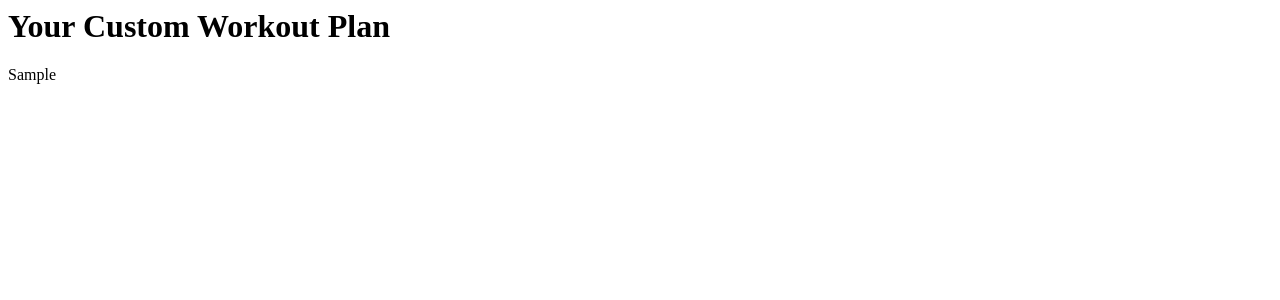
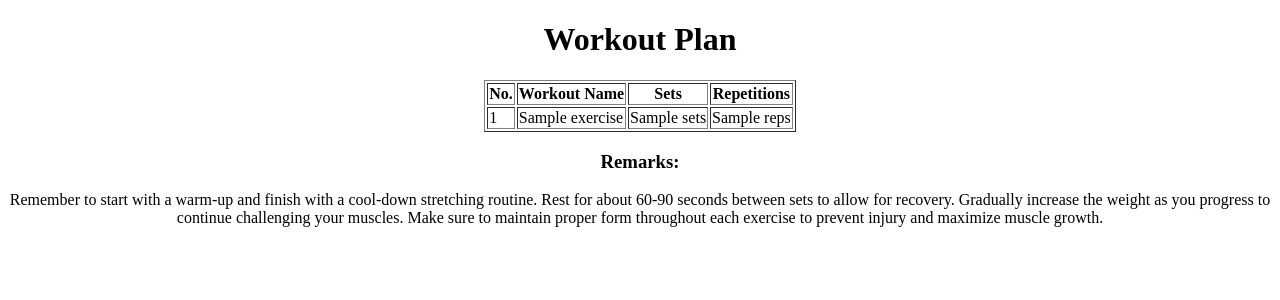
Before and after one commit to brian-mak/sse_project2, a Flask app: template api/templates/custom_workout_plan.html in a window 1280 px wide. Shown: the top 300 px of the page. Run offline with Flask 3, Linux system fonts and the light colour scheme; the template is opened without the code that fills it: most values are stand-ins (such as "Sample title", 1, 10 or a date in 2020).

Commit message:
FEAT BL add feature to generate customised workout - half done

```diff
--- a/api/app.py
+++ b/api/app.py
@@ -3,6 +3,8 @@ import requests
 from dotenv import find_dotenv, load_dotenv
 from os import environ as env
 import os
+import openai
+import re
 from googleapiclient.discovery import build
 
 import find_partner, authentication
@@ -19,6 +21,9 @@ app.register_blueprint(db_bp, url_prefix='/db')
 
 def get_rapid_api_key():
     return os.environ.get('RAPID_API_KEY')
+
+def get_openai_api_key():
+    return os.environ.get('OPENAI_KEY')
 
 
 def fetch_exercises(target_muscle_groups, available_equipment):
@@ -236,6 +241,167 @@ def search_youtube():
         return jsonify({'error': 'No videos found'}), 404
 
 
+def generate_workout_plan():
+    api_key = get_openai_api_key()
+
+    # Example of fetching user preferences and saved exercises
+    # preferences = get_user_preferences(user_id)
+    # saved_exercises = get_saved_exercises(user_id)
+
+    # # Constructing the prompt
+    # prompt = f"Create a workout plan for the following preferences: Fitness Goal: {preferences['fitness_goal']}, Target Muscle Group: {preferences['target_muscle_group']}, Fitness Level: {preferences['fitness_level']}, Preferred Workout Duration: {preferences['preferred_workout_duration']} minutes. Include {preferences['no_of_exercises']} of these exercises: {', '.join([exercise['name'] for exercise in saved_exercises])}."
+
+    # prompt = f"Create a workout plan for the following preferences: Fitness Goal: Weight Gain, Target Muscle Group: Upper Body, Fitness Level: Beginner, Preferred Workout Duration: 60 minutes. Include {preferences['no_of_exercises']} of these exercises: 45° Side Bend, Air Bike, Barbell Bench Front Squat, Barbell Bent Over Row, Barbell Deadlift, Barbell Decline Bent Arm Pullover, Barbell Decline Wide-grip Pullover, Barbell Front Raise, Barbell Seated Behind Head Military Press, Dumbbell Around Pullover, Dumbbell Bench Press, Deep Push Up, Barbell Floor Calf Raise."
+
+    openai.api_key = api_key
+
+    response = openai.ChatCompletion.create(
+    model="gpt-3.5-turbo",
+    messages=[
+        {
+        "role": "system",
+        "content": "Answer in a consistent style."
+        },
+        {
+        "role": "user",
+        "content": "\"Create a workout plan for the following preferences: Fitness Goal: Weight Gain, Target Muscle Group: Upper Body, Fitness Level: Beginner, Preferred Workout Duration: 60 minutes. Include only 5 exercises from this list: 45° Side Bend, Air Bike, Barbell Bench Front Squat, Barbell Bent Over Row, Barbell Deadlift, Barbell Decline Bent Arm Pullover, Barbell Decline Wide-grip Pullover, Barbell Front Raise, Barbell Seated Behind Head Military Press, Dumbbell Around Pullover, Dumbbell Bench Press, Deep Push Up, Barbell Floor Calf Raise.\""
+        }
+    ],
+    temperature=0.2,
+    max_tokens=256,
+    top_p=1,
+    frequency_penalty=0,
+    presence_penalty=0
+    )
+
+    # response = openai.Completion.create(
+    #     engine="gpt-3.5-turbo-instruct",
+    #     prompt=prompt,
+    #     temperature=0.7,
+    #     max_tokens=500,
+    #     top_p=1.0,
+    #     frequency_penalty=0.0,
+    #     presence_penalty=0.0
+    # )
+
+    print(response)
+
+    # if response.choices:
+    #     response_text = response.choices[0]['message']['content'].strip()
+    #     workout_plan = parse_workout_plan(response_text)
+    #     print(jsonify(workout_plan))
+    #     return jsonify(workout_plan)
+    #     # workout_plan = response.choices[0]['message']['content'].strip()
+    # else:
+    #     workout_plan = "No workout plan generated."
+
+    # return workout_plan
+
+    # if response.choices:
+    #     response_text = response.choices[0]['message']['content'].strip()
+    #     # Extract title, exercises, and remarks from response_text
+    #     title, exercises, remarks = parse_workout_plan(response_text)
+    #     return {
+    #         'title': title,
+    #         'exercises': exercises,
+    #         'remarks': remarks
+    #     }
+    # else:
+    #     return "No workout plan generated."
+
+    if response.choices:
+        response_text = response.choices[0]['message']['content'].strip()
+        workouts = parse_workout_plan(response_text)
+        # Depending on your application's needs, you can now return, print, or otherwise use the exercises list
+        print(workouts)  # For debugging
+        return workouts
+    else:
+        return "No workout plan generated."
+
+
+def parse_workout_plan(text):
+    # # Split the response by newlines to separate each exercise
+    # lines = text.strip().split('\n')
+
+    # # Regular expression pattern to identify the exercise and its details
+    # pattern = re.compile(r"(\d+)\.\s+([\w\s]+)\s+-\s+(\d+)\s+sets\sof\s(\d+)\s+reps")
+
+    # # Parse each line with the pattern and convert to a structured format
+    # structured_response = []
+    # for line in lines:
+    #     match = pattern.match(line)
+    #     if match:
+    #         structured_response.append({
+    #             'number': match.group(1),
+    #             'exercise': match.group(2),
+    #             'sets': match.group(3),
+    #             'reps': match.group(4)
+    #         })
+
+    # return structured_response
+
+    # # Split the response to separate title, exercises, and remarks
+    # parts = text.split('\n\n')
+    # title = parts[0]
+    # exercises_text = parts[1]
+    # remarks = parts[-1]
+
+    # # Regular expression pattern to identify the exercise and its details
+    # pattern = re.compile(r"(\d+)\.\s+([\w\s]+):\s+(\d+)\s+sets\sx\s(\d+)\s+reps")
+
+    # # Parse each exercise with the pattern and convert to a structured format
+    # exercises = []
+    # for line in exercises_text.split('\n'):
+    #     match = pattern.match(line)
+    #     if match:
+    #         exercises.append({
+    #             'number': match.group(1),
+    #             'exercise': match.group(2),
+    #             'sets': match.group(3),
+    #             'reps': match.group(4)
+    #         })
+
+    # return title, exercises, remarks
+
+    # Define a list to hold each exercise's details
+    workouts = []
+
+    # Define a regular expression to match the exercise details
+    # This pattern accounts for variations in the formatting of the exercise details
+    pattern = re.compile(r"\d+\.\s*([\w\s]+)(?:-|:)\s*(\d+)\s*sets\s*x\s*(\d+)\s*reps")
+
+    # Split the text into lines for easier processing
+    lines = text.split('\n')
+
+    # Iterate over each line, trying to match the pattern
+    for line in lines:
+        match = pattern.search(line)
+        if match:
+            # Extract exercise name, sets, and reps from the match
+            exercise = match.group(1).strip()
+            sets = match.group(2).strip()
+            reps = match.group(3).strip()
+
+            # Append a dictionary with the extracted details to the exercises list
+            workouts.append({
+                'exercise': exercise,
+                'sets': sets,
+                'reps': reps
+            })
+
+    return workouts
+
+@app.route('/my_custom_workout_plan')
+def my_custom_workout_plan():
+    # user_id = session['user_id']
+
+    workouts = generate_workout_plan()
+    # Ensure workout_plan is a dictionary before passing to render_template
+    if isinstance(workouts, str):
+        return workouts  # Handle error or "No workout plan generated" case
+    return render_template('custom_workout_plan.html', workouts=workouts)
+
+
 app.add_url_rule('/find_partner', 'find_partner', find_partner.index)
 app.add_url_rule('/login', 'login', authentication.login)
 app.add_url_rule('/callback', 'callback', authentication.callback)
--- a/api/templates/custom_workout_plan.html
+++ b/api/templates/custom_workout_plan.html
@@ -1,4 +1,34 @@
-<html>
-    <h1>Your Custom Workout Plan</h1>
-    <div>{{ workout_plan }}</div>
+<!DOCTYPE html>
+<html lang="en">
+<head>
+    <meta charset="UTF-8">
+    <title>Workout Plan</title>
+</head>
+<body>
+    <center>
+    <h1>Workout Plan</h1>
+    <table border="1">
+        <thead>
+            <tr>
+                <th>No.</th>
+                <th>Workout Name</th>
+                <th>Sets</th>
+                <th>Repetitions</th>
+            </tr>
+        </thead>
+        <tbody>
+            {% for workout in workouts %}
+            <tr>
+                <td>{{ loop.index }}</td>
+                <td>{{ workout.exercise }}</td>
+                <td>{{ workout.sets }}</td>
+                <td>{{ workout.reps }}</td>
+            </tr>
+            {% endfor %}
+        </tbody>
+    </table>
+    <h3><strong>Remarks:</strong></h3>
+    <p>Remember to start with a warm-up and finish with a cool-down stretching routine. Rest for about 60-90 seconds between sets to allow for recovery. Gradually increase the weight as you progress to continue challenging your muscles. Make sure to maintain proper form throughout each exercise to prevent injury and maximize muscle growth.</p>
+    </center>
+</body>
 </html>
```
